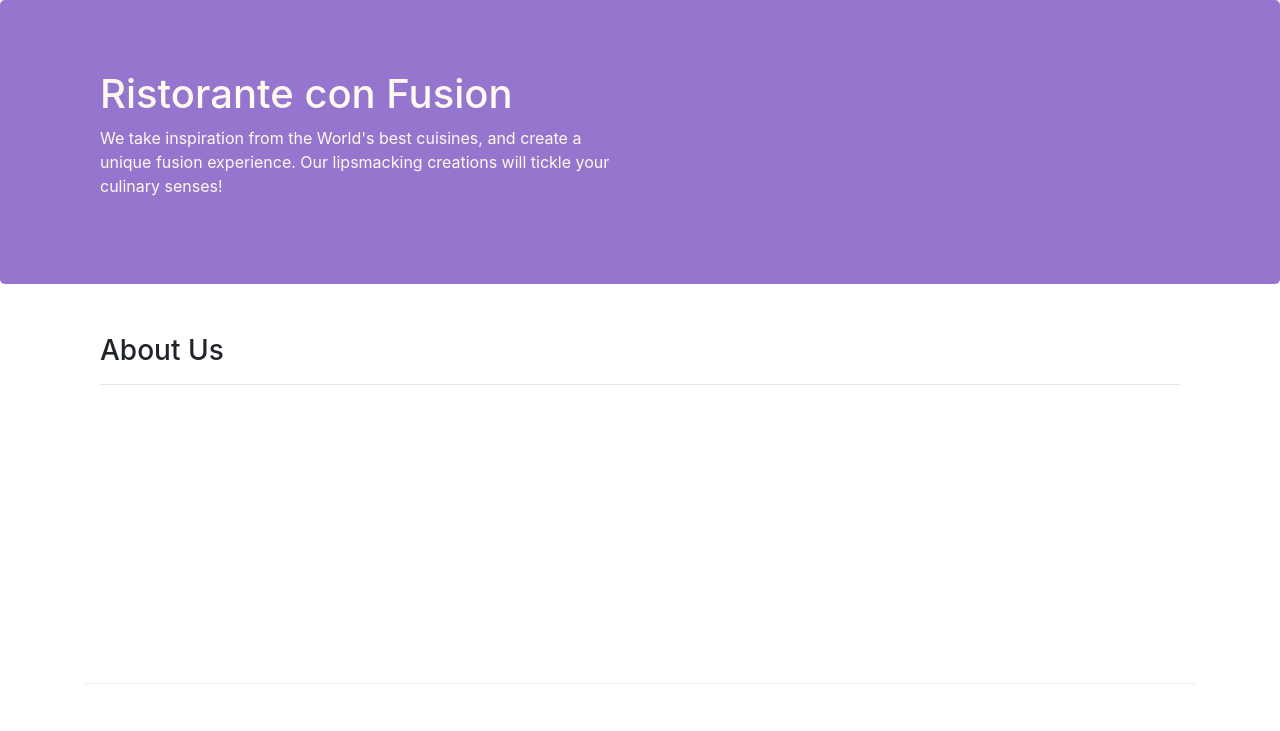
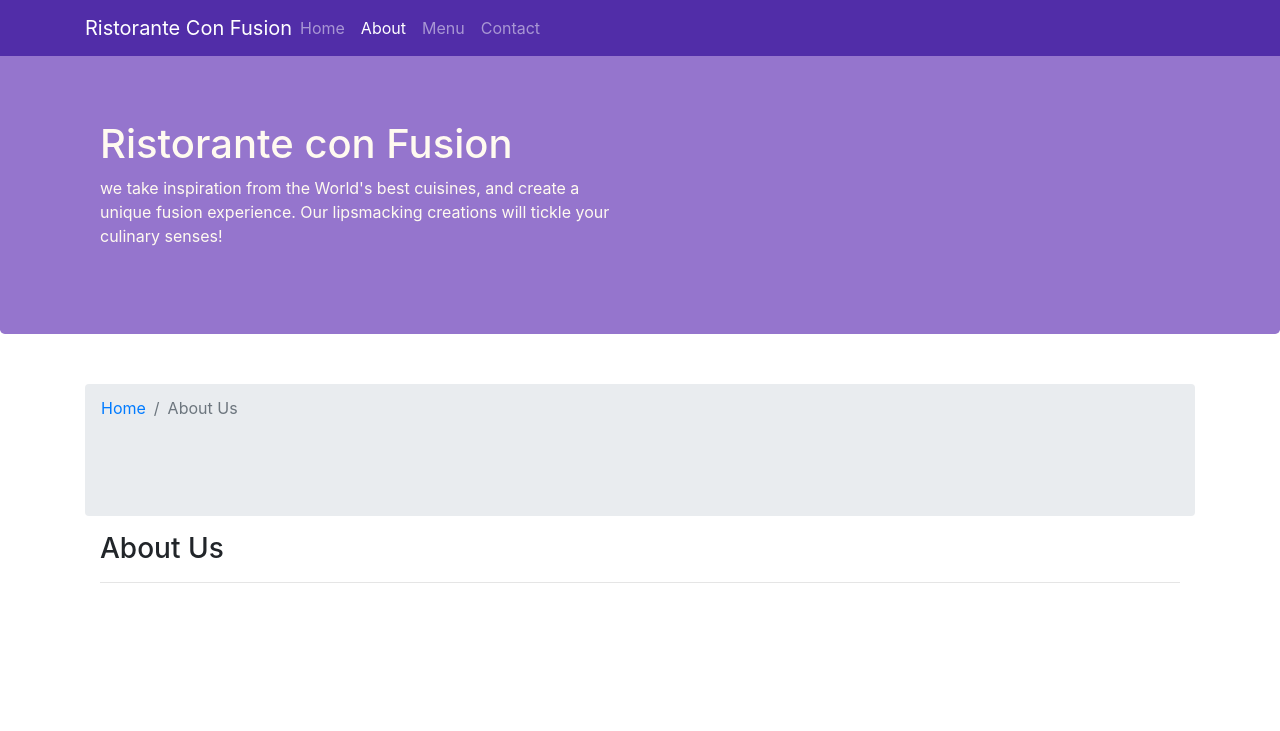
Before and after one commit to awanit24/Bootstrap4, a website: page aboutus.html in a window 1280 px wide. Shown: the top 731 px of the page. Drawn offline with nearby package versions, Linux system fonts and the light colour scheme.

Commit message:
Navigation_bar

```diff
--- a/aboutus.html
+++ b/aboutus.html
@@ -17,13 +17,29 @@
 </head>
 
 <body>
+    <nav class="navbar navbar-dark navbar-expand-sm  fixed-top">
+        <div class="container">
+            <button class="navbar-toggler" type="button" data-toggle="collapse" data-target="#Navbar">
+                <span class="navbar-toggler-icon"></span>
+            </button>
+             <a class="navbar-brand mr-auto" href="./index.html">Ristorante Con Fusion</a>
+             <div class="collapse navbar-collapse" id="Navbar">
+                <ul class="navbar-nav mr-auto">
+                    <li class="nav-item "><a class="nav-link" href="./index.html">Home</a></li>
+                    <li class="nav-item active"><a class="nav-link" href="#">About</a></li>
+                    <li class="nav-item"><a class="nav-link" href="#">Menu</a></li>
+                    <li class="nav-item"><a class="nav-link" href="#">Contact</a></li>
+                </ul>
+              </div>
+        </div>
+    </nav>
 
     <header class="jumbotron">
         <div class="container">
             <div class="row row-header">
                 <div class="col-12 col-sm-6">
                     <h1>Ristorante con Fusion</h1>
-                    <p>We take inspiration from the World's best cuisines, and create a unique fusion experience. Our lipsmacking creations will tickle your culinary senses!</p>
+                    <p>we take inspiration from the World's best cuisines, and create a unique fusion experience. Our lipsmacking creations will tickle your culinary senses!</p>
                 </div>
                 <div class="col-12 col-sm">
                 </div>
@@ -33,7 +49,11 @@
 
     <div class = "container">
         <div class = "row row-content">
-            <div class = "col-12 col-sm">
+            <ol class="col-12 breadcrumb">
+                <li class="breadcrumb-item"><a href="./index.html">Home</a></li>
+                <li class="breadcrumb-item active">About Us</li>
+            </ol>
+            <div class = "col-12 ">
                <h3>About Us</h3>
                <hr>
             </div>
@@ -53,8 +73,8 @@
         <div class = "row row-content">
             <div class = "col-12 col-sm">
                 <h2>Corporate Leadership</h2>
-                <h3>Peter Pan <small>Chief Epicurious Officer</small></h3>
-                <p class = "d-none d-sm-block">Our CEO, Peter, credits his hardworking East Asian immigrant parents who undertook the arduous journey to the shores of America with the intention of giving their children the best future. His mother's wizardy in the kitchen whipping up the tastiest dishes with whatever is available inexpensively at the supermarket, was his first inspiration to create the fusion cuisines for which <em>The Frying Pan</em> became well known. He brings his zeal for fusion cuisines to this restaurant, pioneering cross-cultural culinary connections.</p>
+                <h3>Peter Pan <small> Chief Epicurious Officer </small></h3>
+                <p class = "d-none d-sm-block">Our CEO, Peter, credits his hardworking East Asian immigrant parents who undertook the arduous journey to the shores of America with the intention of giving their children the best future. His mother's wizardy in the kitchen whipping up the tastiest dishes with whatever is available inexpensively at the supermarket, was his first inspiration to create the fusion cuisines for which  <em>The Frying Pan</em>  became well known. He brings his zeal for fusion cuisines to this restaurant, pioneering cross-cultural culinary connections.</p>
                 <h3>Dhanasekaran Witherspoon <small>Chief Food Officer</small></h3>
                 <p class = "d-none d-sm-block">Our CFO, Danny, as he is affectionately referred to by his colleagues, comes from a long established family tradition in farming and produce. His experiences growing up on a farm in the Australian outback gave him great appreciation for varieties of food sources. As he puts it in his own words, <em>Everything that runs, wins, and everything that stays, pays!</em></p>
                 <h3>Agumbe Tang <small>Chief Taste Officer</small></h3>
@@ -72,7 +92,7 @@
                 <div class="col-4 offset-1 col-sm-2">
                     <h5>Links</h5>
                     <ul class="list-unstyled">
-                        <li><a href="#">Home</a></li>
+                        <li><a href="./index.html">Home</a></li>
                         <li><a href="#">About</a></li>
                         <li><a href="#">Menu</a></li>
                         <li><a href="#">Contact</a></li>
--- a/css/style.css
+++ b/css/style.css
@@ -28,3 +28,12 @@ address{
     margin:0px;
     color:#0f0f0f;
 }
+
+body{
+    padding:50px 0px 0px 0px;
+    z-index:0;
+}
+
+.navbar-dark {
+     background-color: #512DA8;
+}
```
Also changed, not shown: index.html (+17 -1 lines).
